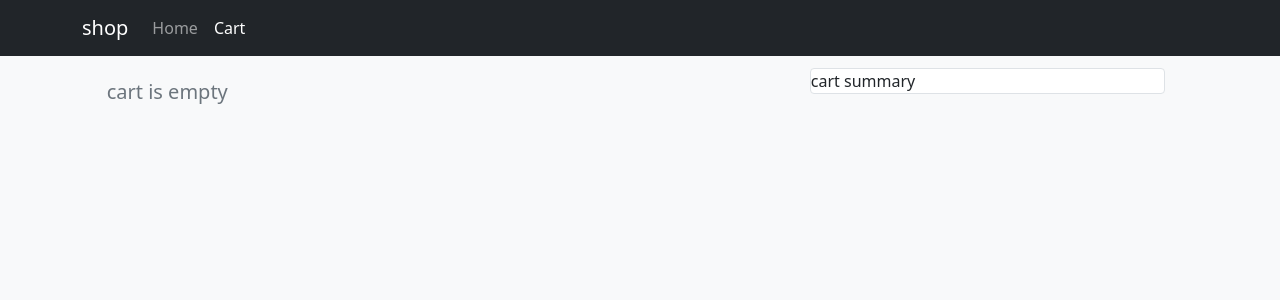
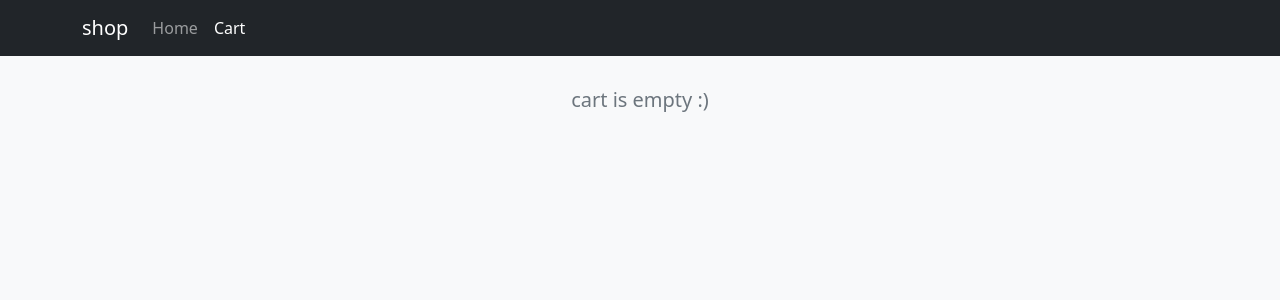
Before and after one commit to YasamanKarimArabgard/Rose-shop-react.js, a React (Create React App) app: page /cart in a window 1280 px wide. Shown: the top 300 px of the page. Built offline with nearby package versions, Linux system fonts and the light colour scheme.

Commit message:
add dec & inc function & total

```diff
--- a/src/Pages/Cart/Cart.jsx
+++ b/src/Pages/Cart/Cart.jsx
@@ -1,38 +1,53 @@
 import React from 'react';
 import Layout from '../../LayOut/Layout';
-import { useCart } from '../../context/CartProvider'
+import { useCart, useCartActions } from '../../context/CartProvider'
 import './Cart.css'
 
 const Cart = () => {
 
-    const { cart } = useCart();
-    // console.log(cart);
+    const { cart, total } = useCart();
+    const dispatch = useCartActions();
 
-    // if (!cart.length) {
-    //     return <main className='col-10 d-flex justify-content-center'>
-    //         <p>cart is empty</p>
-    //     </main>
-    // }
+    const incHandler = (cartItem) => {
+        dispatch({ type: 'Add_To_Cart', payload: cartItem })
+    }
+
+    const decHandler = (cartItem) => {
+        dispatch({ type: 'Decrement_Item', payload: cartItem })
+    }
+
+    if (!cart.length) {
+        return <Layout>
+            <h5 className='mt-4 text-secondary'>cart is empty :)</h5>
+        </Layout>
+    }
+
     return (
         <Layout>
             <main className='col-10 d-flex flex-row-reverse justify-content-between'>
-                <section className='col-4 d-flex flex-column rounded border bg-white h-50 my-1 mx-2'>
-                    cart summary
+                <section className='col-4 mt-3'>
+                    <h6 className='mx-4'>Cart Summary</h6>
+                    <div className='d-flex flex-column rounded border bg-white h-50 mb-1 mx-2 p-2'>
+                       <h6>Total Price :{total} $</h6>
+                    </div>
                 </section>
-                {cart.length ? cart.map(item => (
-                    <ul class="list-group col-8">
-                        <li class='list-group-item col-12 d-flex my-1 justify-content-around align-items-center px-1 py-1'>
+                <section className='col-8 d-flex flex-column mt-2'>
+                    <h5 className='mx-4'>Cart List</h5>
+                    {cart.map(item => (
+                        <ul class="list-group col-12 d-flex flex-column">
+                            <li class='list-group-item col-12 d-flex my-1 justify-content-between align-items-center px-4 py-1'>
                                 <img src={item.image} class='item-img'></img>
                                 <h6>{item.name}</h6>
-                            <div className='d-flex justify-content-between align-items-center rounded border border-secondary h-75'>
-                                <button className='btn btn-sm h-100'>-</button>
+                                <div className='d-flex justify-content-between align-items-center rounded border border-secondary h-50'>
+                                    <button onClick={() => decHandler(item)} className='btn btn-sm h-100'>-</button>
                                     <p className='mt-3'>{item.quantity}</p>
-                                <button className='btn btn-sm h-100'>+</button>
+                                    <button onClick={() => incHandler(item)} className='btn btn-sm h-100'>+</button>
                                 </div>
-                            <p>${item.price}</p>
+                                <p>{item.price * item.quantity} $</p>
                             </li>
                         </ul>
-                )) : <h5 className='text-end text-secondary mt-3'>cart is empty</h5>}
+                    ))}
+                </section>
             </main>
         </Layout>
     );
```
Lines whose indentation alone changed are shown as unchanged.
